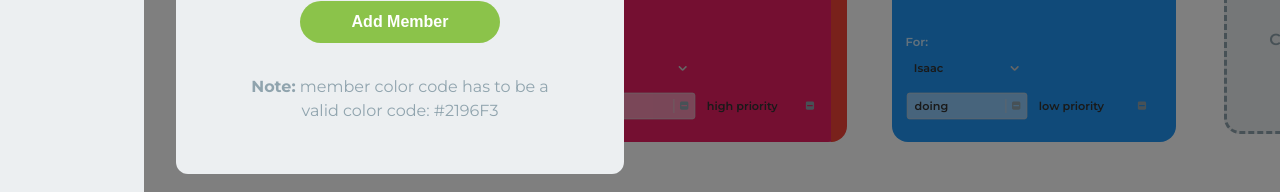
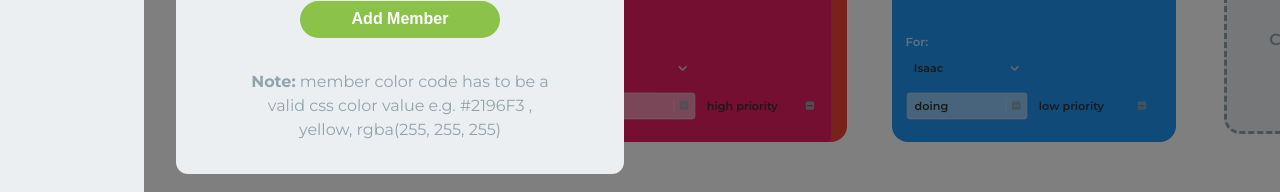
Before and after one commit to ick-seshoka/sticky-task, a React (Create React App) app: page / in a window 1280 px wide. Both pictures are taken after a click on the button 72 px from the left and 187 px from the top of the page. Shown: the part 418-610 px from the top of the page. Built offline with nearby package versions, Linux system fonts and the light colour scheme.

Commit message:
add color validation

```diff
--- a/src/components/addMember/AddMember.js
+++ b/src/components/addMember/AddMember.js
@@ -2,7 +2,7 @@ import React from "react";
 import PropTypes from "prop-types";
 
 import {
-  AddMemberButtob,
+  AddMemberButton,
   ColorInput,
   Container,
   MemberIcon,
@@ -18,7 +18,10 @@ const AddMember = ({
   onNameChange,
   onColorChange,
   handleAddMember,
-}) => (
+  handleValidateColor,
+  isValidColor,
+}) => {
+  return (
     <Container>
       <MemberIcon />
       <Title>Add a new member</Title>
@@ -26,18 +29,28 @@ const AddMember = ({
         value={memberName}
         onChange={onNameChange}
         placeholder="member name"
+        required
+        maxLength="15"
       />
       <ColorInput
         value={colorCode}
         onChange={onColorChange}
         placeholder="color code"
+        required
+        maxLength="45"
+        onBlur={handleValidateColor}
+        isValidColor={isValidColor}
       />
-    <AddMemberButtob onClick={handleAddMember}>add member</AddMemberButtob>
+      <AddMemberButton disabled={!isValidColor} onClick={handleAddMember}>
+        add member
+      </AddMemberButton>
       <Note>
-      <Bold>Note:</Bold> member color code has to be a valid color code: #2196F3
+        <Bold>Note:</Bold> member color code has to be a valid css color value
+        e.g. #2196F3 , yellow, rgba(255, 255, 255)
       </Note>
     </Container>
   );
+};
 
 AddMember.defaultProps = {
   memberName: "",
@@ -45,6 +58,8 @@ AddMember.defaultProps = {
   onNameChange: () => {},
   onColorChange: () => {},
   handleAddMember: () => {},
+  handleValidateColor: () => {},
+  isValidColor: true,
 };
 
 AddMember.propTypes = {
@@ -53,6 +68,8 @@ AddMember.propTypes = {
   onNameChange: PropTypes.func.isRequired,
   onColorChange: PropTypes.func.isRequired,
   handleAddMember: PropTypes.func.isRequired,
+  handleValidateColor: PropTypes.func.isRequired,
+  isValidColor: PropTypes.bool.isRequired,
 };
 
 export default AddMember;
--- a/src/components/addMember/styles.js
+++ b/src/components/addMember/styles.js
@@ -46,9 +46,12 @@ export const NameInput = styled.input`
 `;
 
 export const ColorInput = styled.input`
-  color: ${({ theme: { colors } }) => colors.darkBlueGray};
+  color: ${({ theme: { colors }, isValidColor }) =>
+    isValidColor ? colors.darkBlueGray : colors.red};
   background: transparent;
-  border: 1px solid ${({ theme: { colors } }) => colors.blueGray};
+  border: 1px solid
+    ${({ theme: { colors }, isValidColor }) =>
+      isValidColor ? colors.blueGray : colors.red};
   padding: 0.5em;
   border-radius: 0.4375em;
   text-align: center;
@@ -57,13 +60,12 @@ export const ColorInput = styled.input`
   margin-bottom: 1.2625em;
   width: 16.25em;
   outline: none;
-
   &::placeholder {
     color: ${({ theme: { colors } }) => colors.shadedBlueGray};
   }
 `;
 
-export const AddMemberButtob = styled.button`
+export const AddMemberButton = styled.button`
   background-color: ${({ theme: { colors } }) => colors.green};
   border: none;
   outline: none;
@@ -77,6 +79,7 @@ export const AddMemberButtob = styled.button`
   text-transform: capitalize;
   font-size: ${({ theme: { fontSize } }) => fontSize.regular};
   margin-bottom: 2em;
+  cursor: ${({ disabled }) => (disabled ? "not-allowed" : "pointer")};
 `;
 
 export const Note = styled.p`
--- a/src/helpers/index.js
+++ b/src/helpers/index.js
@@ -1,2 +1,3 @@
 export * from "./formatters";
 export * from "./selectOptions";
+export * from "./validations";
--- /dev/null
+++ b/src/helpers/validations.js
@@ -0,0 +1,5 @@
+export const isColor = (color) => {
+  const style = new Option().style;
+  style.color = color;
+  return style.color !== "";
+};
--- a/src/pages/home/Home.js
+++ b/src/pages/home/Home.js
@@ -1,6 +1,7 @@
 import React, { useContext, useState } from "react";
 
 import { StickyTasksContext } from "@contexts/stickyTasksContext";
+import { isColor } from "@helpers";
 
 import Toolbar from "@components/toolbar";
 import Header from "@components/header";
@@ -17,9 +18,10 @@ const Home = () => {
     showOverlay: false,
     memberName: "",
     colorCode: "",
+    isValidColor: true,
   });
 
-  const { showOverlay, memberName, colorCode } = state;
+  const { showOverlay, memberName, colorCode, isValidColor } = state;
 
   const handleShowOverlay = () => {
     setState({ ...state, showOverlay: true });
@@ -40,12 +42,23 @@ const Home = () => {
     e.preventDefault();
     const { value } = e.target;
 
-    setState({ ...state, colorCode: value });
+    setState({ ...state, colorCode: value, isValidColor: true });
   };
 
   const handleAddMember = () => {
     addMember({ color: colorCode, name: memberName });
-    setState({ showOverlay: false, memberName: "", colorCode: "" });
+    setState({
+      showOverlay: false,
+      memberName: "",
+      colorCode: "",
+      isValidColor: true,
+    });
+  };
+
+  const handleValidateColor = () => {
+    if (!isColor(colorCode)) {
+      setState({ ...state, isValidColor: false });
+    }
   };
 
   return (
@@ -63,6 +76,8 @@ const Home = () => {
             onNameChange={handleNameChange}
             onColorChange={handleColorChange}
             handleAddMember={handleAddMember}
+            handleValidateColor={handleValidateColor}
+            isValidColor={isValidColor}
           />
         </Overlay>
         <Header />
```
Lines whose indentation alone changed are shown as unchanged.
